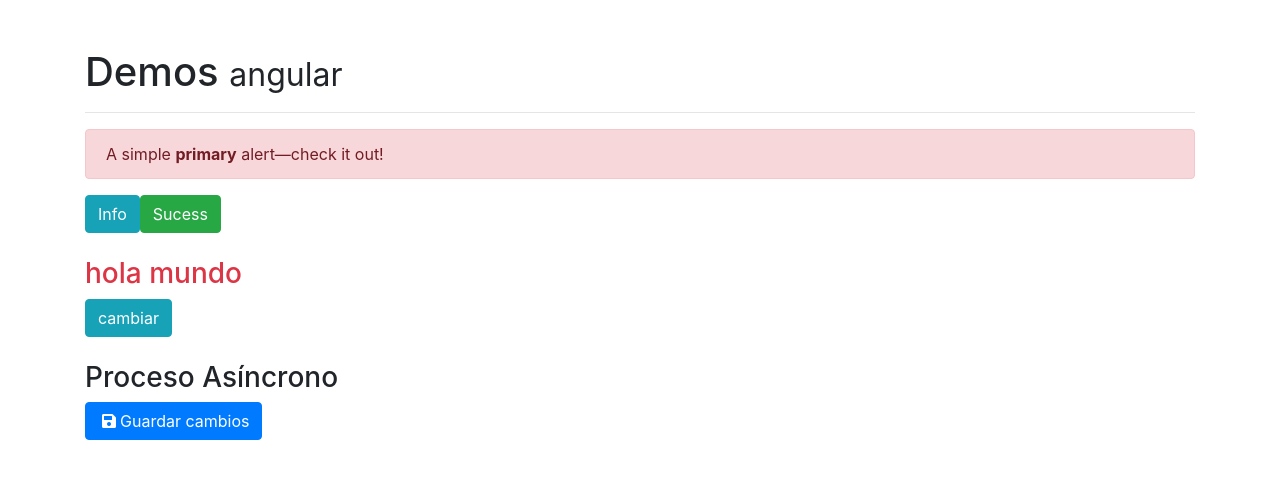
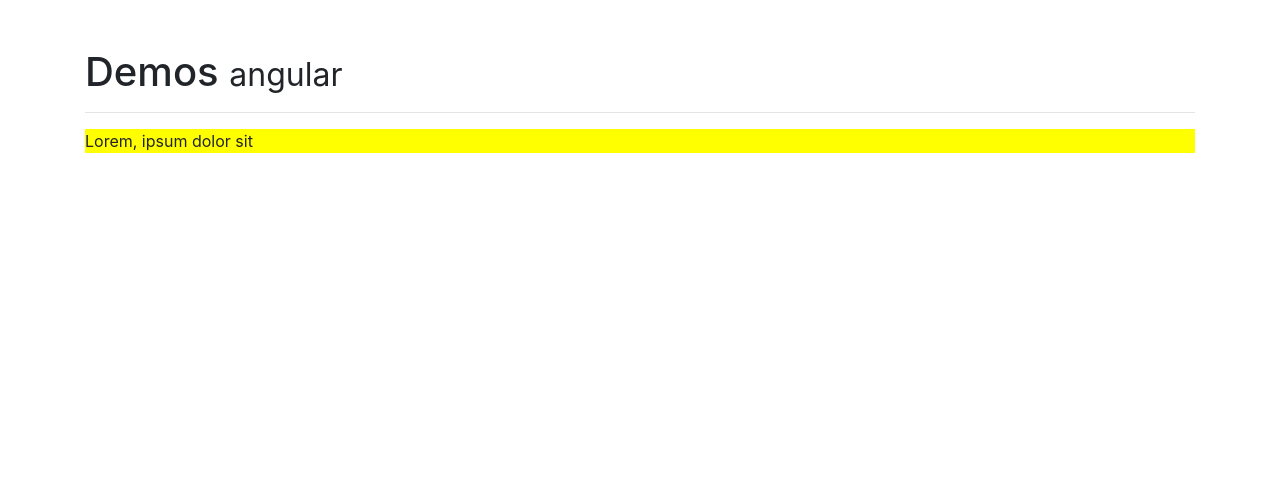
Before and after one commit to JaviLzn/CursoAngular-06-miscelaneos, an Angular app: page / in a window 1280 px wide. Shown: the top 478 px of the page. Built offline with nearby package versions, Linux system fonts and the light colour scheme.

Commit message:
Directivas personaliza: resaltado

```diff
--- a/src/app/app.component.html
+++ b/src/app/app.component.html
@@ -4,6 +4,10 @@
   <!-- <app-ng-style></app-ng-style> -->
   <!-- <app-css></app-css> -->
   <!-- <p>Lorem ipsum dolor sit amet consectetur adipisicing elit. Adipisci eius nam officiis porro, optio repudiandae, iusto minima ex eum voluptatum molestias sunt consectetur deleniti beatae expedita temporibus eligendi quasi, omnis dolor aliquid delectus? Veniam odit dolores eum eos ut laborum voluptas id error, pariatur dolore voluptatum eligendi accusamus quas accusantium atque impedit recusandae dignissimos similique quasi cumque expedita. Consequuntur, iste.</p> -->
-  <app-clases></app-clases>
+  <!-- <app-clases></app-clases> -->
+
+  <p [appResaltado]="'#2E4131'" >
+    Lorem, ipsum dolor sit
+  </p>
 
 </div>
--- a/src/app/app.module.ts
+++ b/src/app/app.module.ts
@@ -5,6 +5,7 @@ import { AppComponent } from './app.component';
 import { NgStyleComponent } from './components/ng-style/ng-style.component';
 import { CssComponent } from './components/css/css.component';
 import { ClasesComponent } from './components/clases/clases.component';
+import { ResaltadoDirective } from './directives/resaltado.directive';
 
 
 @NgModule({
@@ -12,7 +13,8 @@ import { ClasesComponent } from './components/clases/clases.component';
     AppComponent,
     NgStyleComponent,
     CssComponent,
-    ClasesComponent
+    ClasesComponent,
+    ResaltadoDirective
   ],
   imports: [
     BrowserModule
--- a/src/app/components/clases/clases.component.html
+++ b/src/app/components/clases/clases.component.html
@@ -17,11 +17,11 @@
     cambiar
 </button>
 
-<br><br>
+<br>
+<br>
 <h3>Proceso Asíncrono</h3>
 <button class="btn btn-primary" (click)="ejecutar()" [disabled]="cargar">
-  <i [ngClass]="{'fa-save': !cargar, 'fa-sync fa-spin': cargar}"
-  class="fa m-1"></i>
- <span *ngIf="!cargar">Guardar cambios</span>
- <span *ngIf="cargar">Espere por favor</span>
+    <i [ngClass]="{'fa-save': !cargar, 'fa-sync fa-spin': cargar}" class="fa m-s1"></i>
+    <span *ngIf="!cargar">Guardar cambios</span>
+    <span *ngIf="cargar">Espere por favor</span>
 </button>
--- /dev/null
+++ b/src/app/directives/resaltado.directive.ts
@@ -0,0 +1,28 @@
+import { Directive, ElementRef, HostListener, Input} from '@angular/core';
+
+@Directive({
+  selector: '[appResaltado]'
+})
+export class ResaltadoDirective {
+
+  constructor(private el: ElementRef) {
+    console.log('Directiva llamada');
+    el.nativeElement.style.backgroundColor = 'yellow';
+  }
+
+  @Input('appResaltado') nuevoColor: string;
+
+  @HostListener('mouseenter') mouseEntra () {
+    this.resaltar( this.nuevoColor || '#C3F18D');
+  }
+  @HostListener('mouseleave') mouseSale () {
+    this.resaltar( null );
+  }
+  @HostListener('click') mouseClic () {
+    alert('clic');
+  }
+
+  resaltar ( color: string) {
+    this.el.nativeElement.style.backgroundColor = color;
+  }
+}
```
